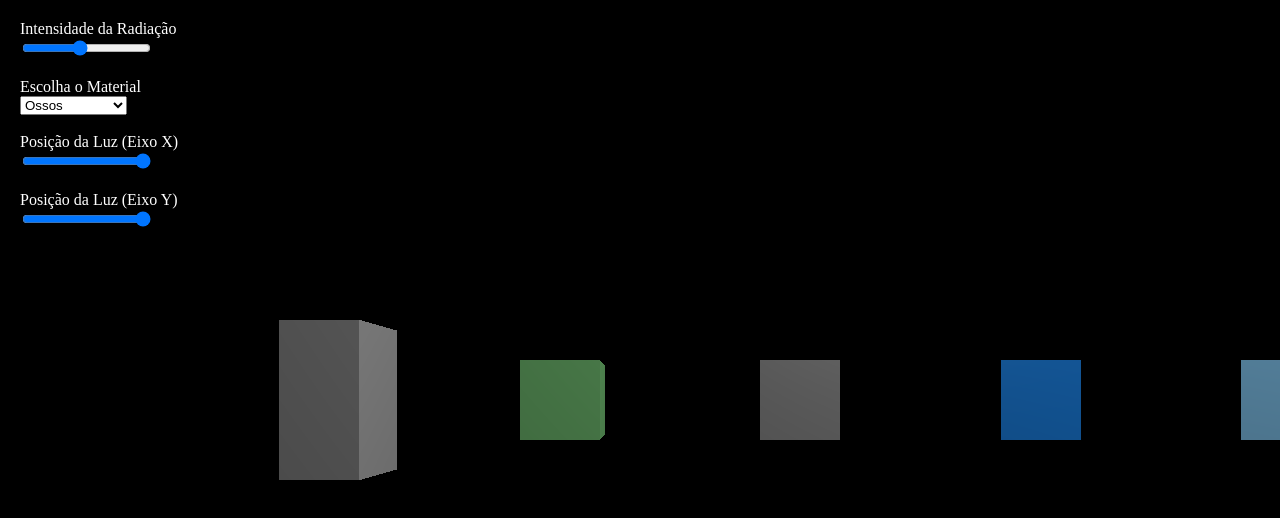
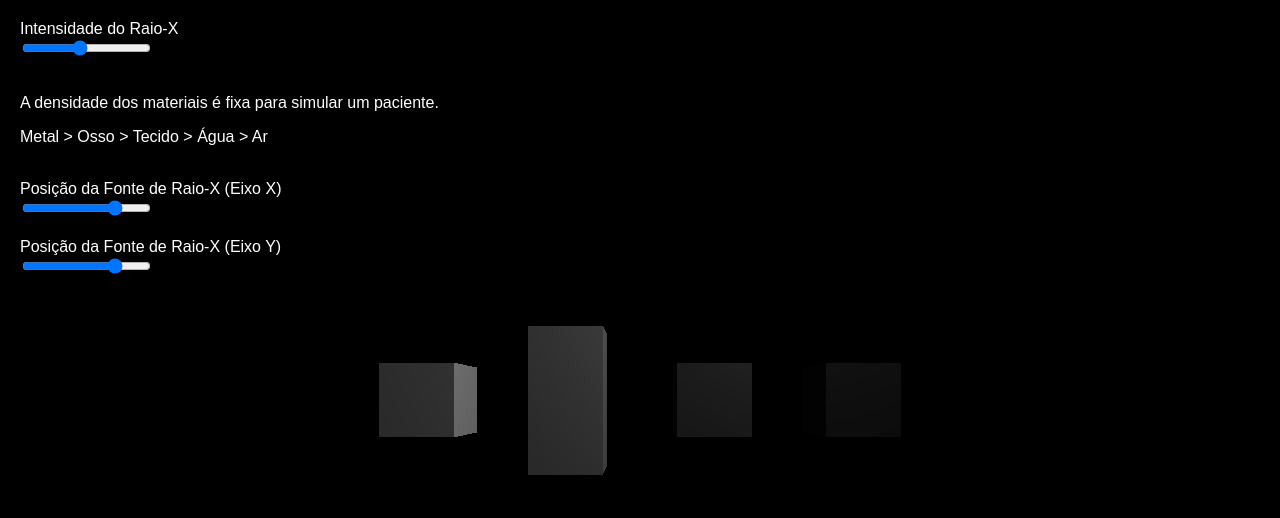
Before and after one commit to Kauanyvitoriavallim/Simulador-de-Raio-X-, a plain HTML site: page index.html in a window 1280 px wide. Drawn offline with nearby package versions, Linux system fonts and the light colour scheme.

Commit message:
Update index.html

```diff
--- a/index.html
+++ b/index.html
@@ -3,8 +3,9 @@
 <head>
     <meta charset="UTF-8">
     <meta name="viewport" content="width=device-width, initial-scale=1.0">
-    <title>Simulador de Raio X 3D</title>
+    <title>Simulador de Raio X 3D Corrigido</title>
     <style>
+        /* Estilos originais */
         body { margin: 0; overflow: hidden; }
         canvas { display: block; }
         .ui-container {
@@ -16,141 +17,143 @@
             padding: 10px;
             color: white;
             border-radius: 5px;
+            font-family: Arial, sans-serif; /* Adicionado para melhor visualização */
         }
     </style>
 </head>
 <body>
     <div class="ui-container">
-        <label for="intensitySlider">Intensidade da Radiação</label><br>
+        <label for="intensitySlider">Intensidade do Raio-X</label><br>
         <input type="range" id="intensitySlider" min="0.1" max="1" step="0.1" value="0.5">
         <br><br>
-        <label for="materialSelect">Escolha o Material</label><br>
-        <select id="materialSelect">
-            <option value="bone">Ossos</option>
-            <option value="tissue">Tecidos Moles</option>
-            <option value="metal">Metal</option>
-            <option value="water">Água</option>
-            <option value="air">Ar</option>
-        </select>
+        <p>A densidade dos materiais é fixa para simular um paciente.</p>
+        <p>Metal > Osso > Tecido > Água > Ar</p>
+        <br>
+        <label for="lightX">Posição da Fonte de Raio-X (Eixo X)</label><br>
+        <input type="range" id="lightX" min="-10" max="10" step="0.1" value="5">
         <br><br>
-        <label for="lightX">Posição da Luz (Eixo X)</label><br>
-        <input type="range" id="lightX" min="-10" max="10" step="0.1" value="10">
-        <br><br>
-        <label for="lightY">Posição da Luz (Eixo Y)</label><br>
-        <input type="range" id="lightY" min="-10" max="10" step="0.1" value="10">
+        <label for="lightY">Posição da Fonte de Raio-X (Eixo Y)</label><br>
+        <input type="range" id="lightY" min="-10" max="10" step="0.1" value="5">
     </div>
 
     <script src="https://cdnjs.cloudflare.com/ajax/libs/three.js/r128/three.min.js"></script>
-    <script src="https://cdnjs.cloudflare.com/ajax/libs/three.js/r128/controls/OrbitControls.js"></script>
+    <script src="https://unpkg.com/three@0.128.0/examples/js/controls/OrbitControls.js"></script>
+
     <script>
-        // Cena, câmera e renderizador
+        // --- Configuração da Cena ---
         const scene = new THREE.Scene();
         const camera = new THREE.PerspectiveCamera(75, window.innerWidth / window.innerHeight, 0.1, 1000);
         const renderer = new THREE.WebGLRenderer();
 
-        // Ajusta o tamanho do renderizador para o tamanho da tela
         renderer.setSize(window.innerWidth, window.innerHeight);
         document.body.appendChild(renderer.domElement);
+        renderer.setClearColor(0x000000); // Fundo preto
 
-        // Define o fundo da cena como preto
-        renderer.setClearColor(0x000000); // Cor do fundo (preto)
+        // Câmera e Controles
+        camera.position.z = 15;
+        // Corrigido: Usando a THREE.OrbitControls carregada pelo script adicional
+        const controls = new THREE.OrbitControls(camera, renderer.domElement);
 
-        // Luzes
-        const light = new THREE.PointLight(0xffffff, 1, 100);
-        light.position.set(10, 10, 10); // Posição inicial da luz
+        // --- Fonte de Raio-X (Luz) ---
+        // A luz simula a fonte de Raio-X. Ponto de luz é um bom proxy.
+        // A cor da luz é branca, mas o Raio-X é preto e branco (tons de cinza).
+        // Usaremos a luz para sombrear os objetos, e a cor dos materiais fará o efeito.
+        const light = new THREE.PointLight(0xffffff, 0.5, 100);
+        light.position.set(5, 5, 5); // Posição inicial da luz
         scene.add(light);
 
-        // Materiais
-        const boneMaterial = new THREE.MeshPhongMaterial({ color: 0xcccccc });
-        const tissueMaterial = new THREE.MeshPhongMaterial({ color: 0x98ff98 });
-        const metalMaterial = new THREE.MeshPhongMaterial({ color: 0xaaaaaa });
-        const waterMaterial = new THREE.MeshPhongMaterial({ color: 0x1e90ff });  // Água (azul)
-        const airMaterial = new THREE.MeshPhongMaterial({ color: 0x87cefa });   // Ar (azul claro)
+        // Luz ambiente para garantir que os objetos que não são atingidos diretamente pela luz ainda sejam renderizados levemente.
+        const ambientLight = new THREE.AmbientLight(0x0a0a0a); // Luz ambiente muito escura
+        scene.add(ambientLight);
 
-        // Geometria dos objetos
-        const boneGeometry = new THREE.BoxGeometry(1, 2, 1);
-        const tissueGeometry = new THREE.BoxGeometry(1, 1, 1);
-        const metalGeometry = new THREE.BoxGeometry(1, 1, 1);
-        const waterGeometry = new THREE.BoxGeometry(1, 1, 1);
-        const airGeometry = new THREE.BoxGeometry(1, 1, 1);
+        // --- Simulação de Materiais (Densidades) ---
+        // Na tela de Raio X, cores mais claras significam maior absorção (mais denso).
+        // Cores mais escuras/transparentes significam menor absorção (menos denso).
+        // Usaremos materiais com cores de cinza baseadas na densidade.
 
-        // Objetos (ossos, tecidos, metal, água e ar)
-        const bone = new THREE.Mesh(boneGeometry, boneMaterial);
-        bone.position.set(-4, 0, 0);
+        const materialParams = {
+            // Materiais mais densos (absorvem mais) = Cor mais clara
+            metal: { color: 0xffffff, opacity: 1.0 }, // Branco (máxima absorção)
+            bone: { color: 0xcccccc, opacity: 1.0 },  // Cinza claro
+            tissue: { color: 0x666666, opacity: 0.8 }, // Cinza médio/escuro
+            water: { color: 0x444444, opacity: 0.6 },  // Cinza escuro
+            air: { color: 0x111111, opacity: 0.4 }   // Quase preto (mínima absorção)
+        };
+
+        // Função utilitária para criar o material
+        function createMaterial(type) {
+            const params = materialParams[type];
+            return new THREE.MeshPhongMaterial({
+                color: params.color,
+                specular: 0x111111, // Brilho especular baixo
+                shininess: 10,
+                transparent: true, // Habilita transparência
+                opacity: params.opacity
+            });
+        }
+
+        // Criação dos materiais
+        const metalMaterial = createMaterial('metal');
+        const boneMaterial = createMaterial('bone');
+        const tissueMaterial = createMaterial('tissue');
+        const waterMaterial = createMaterial('water');
+        const airMaterial = createMaterial('air');
+
+        // --- Geometrias e Objetos (O "Paciente") ---
+        // Criamos diferentes geometrias/objetos dispostos lado a lado.
+        const defaultGeometry = new THREE.BoxGeometry(2, 2, 2);
+
+        // Objeto 1: Metal (ex: implante ou moeda)
+        const metal = new THREE.Mesh(defaultGeometry, metalMaterial);
+        metal.position.set(-6, 0, 0);
+        scene.add(metal);
+
+        // Objeto 2: Osso
+        const bone = new THREE.Mesh(new THREE.BoxGeometry(2, 4, 2), boneMaterial); // Osso um pouco maior
+        bone.position.set(-2, 0, 0);
         scene.add(bone);
 
-        const tissue = new THREE.Mesh(tissueGeometry, tissueMaterial);
-        tissue.position.set(-1, 0, 0);
+        // Objeto 3: Tecido Moles
+        const tissue = new THREE.Mesh(defaultGeometry, tissueMaterial);
+        tissue.position.set(2, 0, 0);
         scene.add(tissue);
 
-        const metal = new THREE.Mesh(metalGeometry, metalMaterial);
-        metal.position.set(2, 0, 0);
-        scene.add(metal);
-
-        const water = new THREE.Mesh(waterGeometry, waterMaterial);
-        water.position.set(5, 0, 0);
+        // Objeto 4: Água (ex: bexiga cheia)
+        const water = new THREE.Mesh(defaultGeometry, waterMaterial);
+        water.position.set(6, 0, 0);
         scene.add(water);
 
-        const air = new THREE.Mesh(airGeometry, airMaterial);
-        air.position.set(8, 0, 0);
-        scene.add(air);
+        // --- Interação da UI (Controles) ---
 
-        // Posição da câmera
-        camera.position.z = 7;
-
-        // OrbitControls para rotação da cena
-        const controls = new THREE.OrbitControls(camera, renderer.domElement);
-
-        // Função para atualizar a intensidade da radiação
+        // Atualiza a Intensidade do Raio-X
         const intensitySlider = document.getElementById('intensitySlider');
         intensitySlider.addEventListener('input', function() {
             const intensity = parseFloat(intensitySlider.value);
+            // A intensidade da luz afeta o "brilho" da imagem.
             light.intensity = intensity;
         });
 
-        // Função para alterar o material do objeto principal
-        const materialSelect = document.getElementById('materialSelect');
-        materialSelect.addEventListener('change', function() {
-            const selectedMaterial = materialSelect.value;
-            if (selectedMaterial === 'bone') {
-                tissue.material = boneMaterial;
-                metal.material = boneMaterial;
-                water.material = boneMaterial;
-                air.material = boneMaterial;
-            } else if (selectedMaterial === 'tissue') {
-                tissue.material = tissueMaterial;
-                metal.material = tissueMaterial;
-                water.material = tissueMaterial;
-                air.material = tissueMaterial;
-            } else if (selectedMaterial === 'metal') {
-                tissue.material = metalMaterial;
-                metal.material = metalMaterial;
-                water.material = metalMaterial;
-                air.material = metalMaterial;
-            } else if (selectedMaterial === 'water') {
-                tissue.material = waterMaterial;
-                metal.material = waterMaterial;
-                water.material = waterMaterial;
-                air.material = waterMaterial;
-            } else if (selectedMaterial === 'air') {
-                tissue.material = airMaterial;
-                metal.material = airMaterial;
-                water.material = airMaterial;
-                air.material = airMaterial;
-            }
-        });
-
-        // Função para ajustar a posição da luz
+        // Ajusta a Posição da Fonte de Raio-X (Luz)
         const lightX = document.getElementById('lightX');
         const lightY = document.getElementById('lightY');
+
         lightX.addEventListener('input', function() {
             light.position.x = parseFloat(lightX.value);
         });
+
         lightY.addEventListener('input', function() {
             light.position.y = parseFloat(lightY.value);
         });
 
-        // Função de animação
+        // Também adicionei um evento para redimensionar a tela
+        window.addEventListener('resize', onWindowResize, false);
+        function onWindowResize() {
+            camera.aspect = window.innerWidth / window.innerHeight;
+            camera.updateProjectionMatrix();
+            renderer.setSize(window.innerWidth, window.innerHeight);
+        }
+
+        // --- Animação (Loop de Renderização) ---
         function animate() {
             requestAnimationFrame(animate);
 
```
